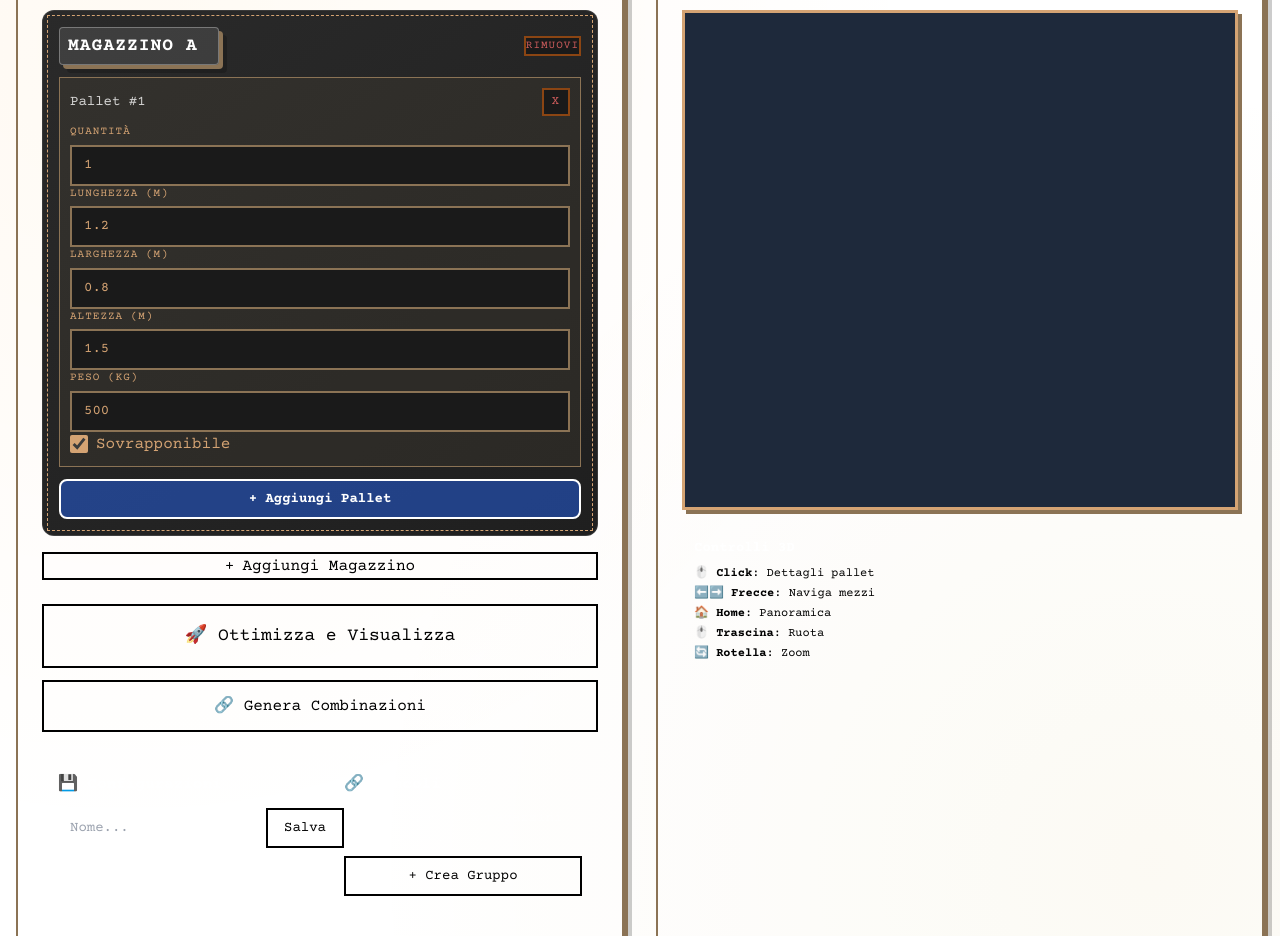
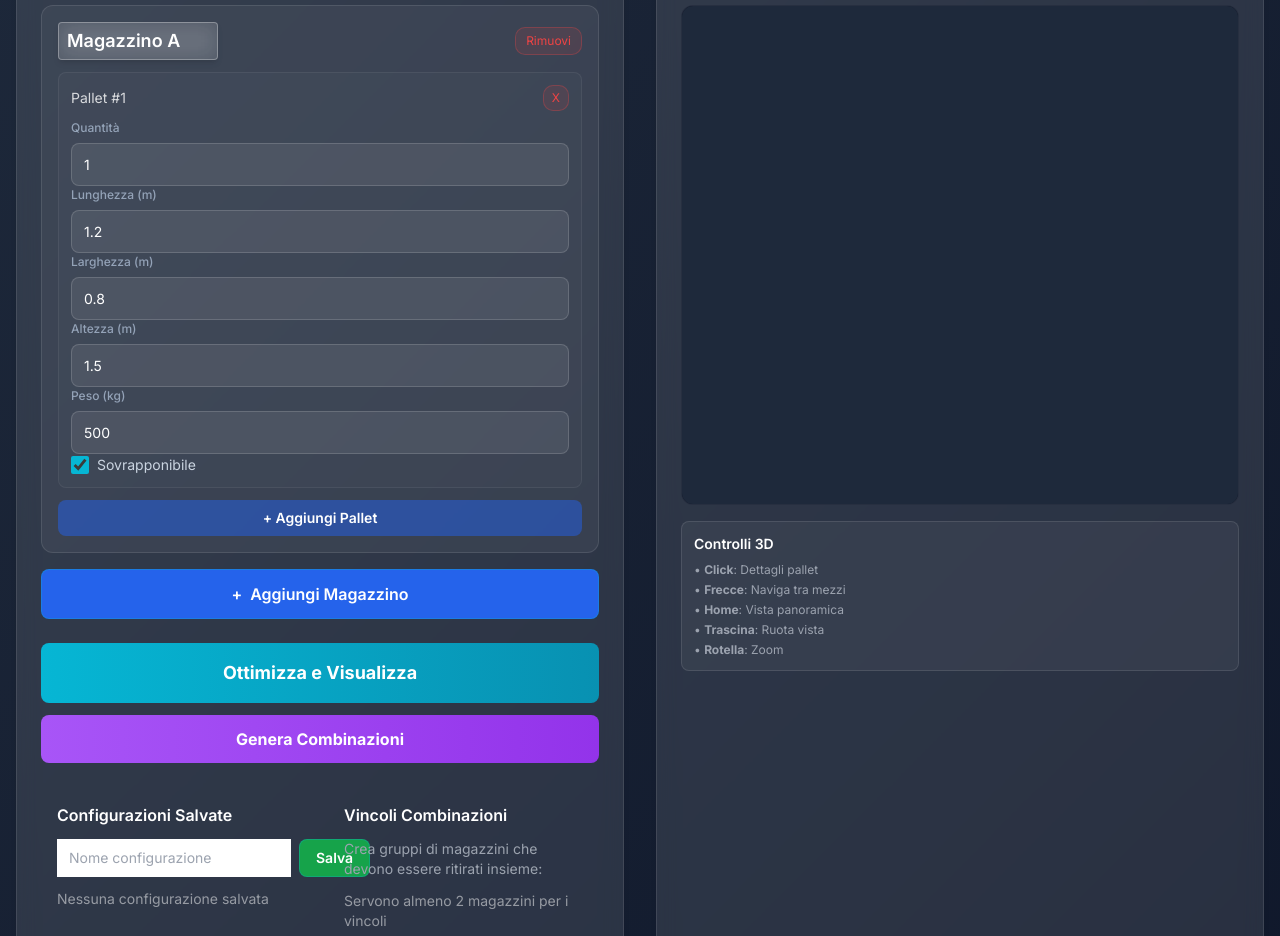
Before and after one commit to EsavingEU/PalGo, a plain HTML site: page index.html in a window 1280 px wide. Shown: the part 224-1160 px from the top of the page. Drawn offline with nearby package versions, Linux system fonts and the light colour scheme.

Commit message:
Add files via upload

```diff
--- a/index.html
+++ b/index.html
@@ -13,15 +13,14 @@
     <div class="container mx-auto px-4 py-8">
         <!-- Header -->
         <header class="text-center mb-8">
-            <h1 class="text-5xl font-bold text-white mb-2">PalGo</h1>
+            <h1 class="text-5xl font-bold mb-2">PalGo</h1>
             <p class="text-lg">Ottimizzatore Bilico Centinato 3D</p>
         </header>
 
         <div class="grid grid-cols-1 lg:grid-cols-2 gap-8">
             <!-- Form Magazzini -->
             <div class="bg-white/10 p-6">
-                <h2 class="text-2xl font-semibold text-white mb-6 flex items-center">
-                    <span class="text-3xl mr-3">📦</span>
+                <h2 class="text-2xl font-semibold text-white mb-6">
                     Magazzini / Ritiri
                 </h2>
 
@@ -29,20 +28,20 @@
                     <!-- Warehouse sections will be added here -->
                 </div>
 
-                <button onclick="addWarehouse()" class="w-full mb-6 flex items-center justify-center">
+                <button onclick="addWarehouse()" class="w-full mb-6 flex items-center justify-center bg-blue-600 hover:bg-blue-700 text-white font-semibold py-3 px-6 rounded-lg transition duration-200">
                     <span class="mr-2">+</span> Aggiungi Magazzino
                 </button>
 
                 <!-- Azioni Principali -->
                 <div class="space-y-3 mb-6">
-                    <button onclick="optimizeAndVisualize()" class="w-full py-4 px-6 text-lg">
-                        🚀 Ottimizza e Visualizza
+                    <button onclick="optimizeAndVisualize()" class="w-full bg-gradient-to-r from-cyan-500 to-cyan-600 hover:from-cyan-600 hover:to-cyan-700 text-white font-bold py-4 px-6 rounded-lg transition duration-200 text-lg">
+                        Ottimizza e Visualizza
                     </button>
-                    <button onclick="generateCombinations()" class="w-full py-3 px-6">
-                        🔗 Genera Combinazioni
+                    <button onclick="generateCombinations()" class="w-full bg-gradient-to-r from-purple-500 to-purple-600 hover:from-purple-600 hover:to-purple-700 text-white font-bold py-3 px-6 rounded-lg transition duration-200">
+                        Genera Combinazioni
                     </button>
-                    <button id="returnToMultiBtn" onclick="returnToMultiView()" class="w-full py-3 px-6 hidden">
-                        🔄 Torna a Vista Multi-Magazzino
+                    <button id="returnToMultiBtn" onclick="returnToMultiView()" class="w-full bg-gradient-to-r from-orange-500 to-orange-600 hover:from-orange-600 hover:to-orange-700 text-white font-bold py-3 px-6 rounded-lg transition duration-200 hidden">
+                        Torna a Vista Multi-Magazzino
                     </button>
                 </div>
 
@@ -50,10 +49,10 @@
                 <div class="grid grid-cols-1 md:grid-cols-2 gap-4">
                     <!-- Salvataggio Configurazioni -->
                     <div class="p-4">
-                        <h3 class="text-white font-semibold mb-3">💾 Configurazioni</h3>
+                        <h3 class="text-white font-semibold mb-3">Configurazioni Salvate</h3>
                         <div class="flex gap-2 mb-3">
-                            <input type="text" id="configName" placeholder="Nome..." class="flex-1 px-3 py-2 text-sm">
-                            <button onclick="saveConfiguration()" class="py-2 px-4 text-sm">
+                            <input type="text" id="configName" placeholder="Nome configurazione" class="flex-1 px-3 py-2 text-sm">
+                            <button onclick="saveConfiguration()" class="bg-green-600 hover:bg-green-700 text-white font-semibold py-2 px-4 rounded-lg transition text-sm">
                                 Salva
                             </button>
                         </div>
@@ -64,11 +63,12 @@
 
                     <!-- Vincoli Combinazioni -->
                     <div class="p-4">
-                        <h3 class="text-white font-semibold mb-3">🔗 Vincoli</h3>
+                        <h3 class="text-white font-semibold mb-3">Vincoli Combinazioni</h3>
+                        <p class="text-gray-400 text-sm mb-3">Crea gruppi di magazzini che devono essere ritirati insieme:</p>
                         <div id="warehouseCheckboxes" class="space-y-2 max-h-20 overflow-y-auto mb-2">
                             <!-- Warehouse checkboxes will appear here -->
                         </div>
-                        <button onclick="createConstraintGroup()" class="w-full mb-2 py-2 px-4 text-sm">
+                        <button onclick="createConstraintGroup()" class="w-full mb-2 bg-purple-600 hover:bg-purple-700 text-white font-semibold py-2 px-4 rounded-lg transition text-sm">
                             + Crea Gruppo
                         </button>
                         <div id="constraintGroups" class="space-y-2 max-h-20 overflow-y-auto">
@@ -78,20 +78,19 @@
                 </div>
 
                 <!-- Limiti Bilico -->
-                <div class="mt-6 p-4">
-                    <h3 class="text-white font-semibold mb-2">⚙️ Limiti Bilico</h3>
-                    <ul class="text-sm space-y-1">
-                        <li>• 13.6m × 2.5m</li>
-                        <li>• Altezza max: 2.60m</li>
-                        <li>• Peso max: 25t</li>
+                <div class="mt-6 p-4 bg-white/5 rounded-lg border border-white/10">
+                    <h3 class="text-white font-semibold mb-2">Limiti Bilico</h3>
+                    <ul class="text-gray-400 text-sm space-y-1">
+                        <li>• Dimensioni: 13.6m × 2.5m</li>
+                        <li>• Altezza massima: 2.60m</li>
+                        <li>• Peso massimo: 25t</li>
                     </ul>
                 </div>
             </div>
 
             <!-- 3D Visualization -->
             <div class="bg-white/10 p-6">
-                <h2 class="text-2xl font-semibold text-white mb-6 flex items-center">
-                    <span class="text-3xl mr-3">🚚</span>
+                <h2 class="text-2xl font-semibold text-white mb-6">
                     Visualizzazione 3D
                 </h2>
 
@@ -104,19 +103,19 @@
                     </div>
 
                     <div id="errors" class="p-4 hidden">
-                        <h3 class="text-white font-semibold mb-2">⚠️ Problemi</h3>
+                        <h3 class="text-white font-semibold mb-2">Problemi</h3>
                         <div id="errorsContent" class="text-sm"></div>
                     </div>
                 </div>
 
-                <div class="mt-4 p-3">
+                <div class="mt-4 p-3 bg-white/5 rounded-lg border border-white/10">
                     <h4 class="text-white font-semibold text-sm mb-2">Controlli 3D</h4>
-                    <ul class="text-xs space-y-1">
-                        <li>🖱️ <strong>Click</strong>: Dettagli pallet</li>
-                        <li>⬅️➡️ <strong>Frecce</strong>: Naviga mezzi</li>
-                        <li>🏠 <strong>Home</strong>: Panoramica</li>
-                        <li>🖱️ <strong>Trascina</strong>: Ruota</li>
-                        <li>🔄 <strong>Rotella</strong>: Zoom</li>
+                    <ul class="text-gray-400 text-xs space-y-1">
+                        <li>• <strong>Click</strong>: Dettagli pallet</li>
+                        <li>• <strong>Frecce</strong>: Naviga tra mezzi</li>
+                        <li>• <strong>Home</strong>: Vista panoramica</li>
+                        <li>• <strong>Trascina</strong>: Ruota vista</li>
+                        <li>• <strong>Rotella</strong>: Zoom</li>
                     </ul>
                 </div>
             </div>
--- a/style.css
+++ b/style.css
@@ -1,193 +1,177 @@
-/* Custom styles for PalGo - Industrial Retro Warehouse */
-@import url('https://fonts.googleapis.com/css2?family=Courier+Prime:wght@400;700&family=Oswald:wght@400;700&display=swap');
+/* Custom styles for PalGo - Clean Modern */
+@import url('https://fonts.googleapis.com/css2?family=Inter:wght@400;500;600;700&display=swap');
 
 body {
-    font-family: 'Courier Prime', monospace;
-    background: linear-gradient(135deg, #1a1a1a 0%, #2d2d2d 50%, #1a1a1a 100%);
-    background-image:
-        radial-gradient(circle at 10% 20%, rgba(255, 140, 0, 0.05) 0%, transparent 50%),
-        radial-gradient(circle at 90% 80%, rgba(184, 134, 11, 0.05) 0%, transparent 50%);
+    font-family: 'Inter', sans-serif;
+    background: linear-gradient(135deg, #1e293b 0%, #0f172a 100%);
 }
 
 h1 {
-    font-family: 'Oswald', sans-serif;
-    text-transform: uppercase;
-    letter-spacing: 4px;
-    text-shadow: 3px 3px 0 #d4a373, 6px 6px 0 rgba(0,0,0,0.3);
+    font-weight: 700;
+    letter-spacing: -0.5px;
+    color: #ffffff;
 }
 
 header p {
-    font-family: 'Courier Prime', monospace;
-    letter-spacing: 2px;
-    color: #d4a373;
+    color: #94a3b8;
+    font-weight: 400;
 }
 
-/* Industrial card style */
+/* Modern card style */
 .bg-white\/10 {
-    background: linear-gradient(145deg, #2a2a2a, #1f1f1f);
-    border: 3px solid #d4a373;
-    box-shadow:
-        4px 4px 0 #8b7355,
-        8px 8px 0 rgba(0,0,0,0.2);
+    background: rgba(255, 255, 255, 0.05);
+    border: 1px solid rgba(255, 255, 255, 0.1);
+    border-radius: 16px;
+    backdrop-filter: blur(10px);
+    box-shadow: 0 4px 6px -1px rgba(0, 0, 0, 0.1), 0 2px 4px -1px rgba(0, 0, 0, 0.06);
 }
 
 /* Warehouse section */
 .warehouse-section {
-    background: linear-gradient(145deg, #2a2a2a, #1f1f1f);
-    border: 2px solid #8b7355;
+    background: rgba(255, 255, 255, 0.03);
+    border: 1px solid rgba(255, 255, 255, 0.08);
+    border-radius: 12px;
     padding: 16px;
-    transition: all 0.3s ease;
-    position: relative;
-}
-
-.warehouse-section::before {
-    content: '';
-    position: absolute;
-    top: 4px;
-    left: 4px;
-    right: 4px;
-    bottom: 4px;
-    border: 1px dashed #d4a373;
-    pointer-events: none;
+    transition: all 0.2s ease;
 }
 
 .warehouse-section:hover {
-    border-color: #d4a373;
-    transform: translate(-2px, -2px);
-    box-shadow: 6px 6px 0 #8b7355;
+    background: rgba(255, 255, 255, 0.06);
+    border-color: rgba(6, 182, 212, 0.3);
+    transform: translateY(-2px);
+    box-shadow: 0 8px 16px -4px rgba(0, 0, 0, 0.1);
 }
 
 .warehouse-name {
-    background: #1a1a1a;
-    border: 2px solid #8b7355;
-    padding: 4px 8px;
-    color: #d4a373;
-    font-family: 'Courier Prime', monospace;
+    background: rgba(255, 255, 255, 0.08);
+    border: 1px solid rgba(255, 255, 255, 0.15);
+    border-radius: 8px;
+    padding: 6px 12px;
+    color: #ffffff;
     font-size: 16px;
-    text-transform: uppercase;
-    letter-spacing: 1px;
+    font-weight: 500;
 }
 
 .warehouse-name:focus {
     outline: none;
-    border-color: #d4a373;
-    background: #2a2a2a;
+    border-color: #06b6d4;
+    background: rgba(255, 255, 255, 0.12);
 }
 
 /* Pallet row */
 .pallet-row {
-    background: rgba(139, 115, 85, 0.1);
-    border: 1px solid #8b7355;
-    padding: 10px;
+    background: rgba(255, 255, 255, 0.02);
+    border: 1px solid rgba(255, 255, 255, 0.06);
+    border-radius: 8px;
+    padding: 12px;
     transition: all 0.2s ease;
 }
 
 .pallet-row:hover {
-    background: rgba(212, 163, 115, 0.15);
-    border-color: #d4a373;
+    background: rgba(255, 255, 255, 0.05);
+    border-color: rgba(6, 182, 212, 0.2);
 }
 
 /* Inputs */
 .input-group input[type="number"],
 .input-group input[type="text"] {
     width: 100%;
-    padding: 8px 12px;
-    border: 2px solid #8b7355;
-    background: #1a1a1a;
-    color: #d4a373;
-    font-family: 'Courier Prime', monospace;
+    padding: 10px 12px;
+    border: 1px solid rgba(255, 255, 255, 0.15);
+    border-radius: 8px;
+    background: rgba(255, 255, 255, 0.08);
+    color: #ffffff;
     font-size: 14px;
-    text-transform: uppercase;
+    font-weight: 400;
+    transition: all 0.2s ease;
 }
 
 .input-group input[type="number"]:focus,
 .input-group input[type="text"]:focus {
     outline: none;
-    border-color: #d4a373;
-    background: #2a2a2a;
+    border-color: #06b6d4;
+    background: rgba(255, 255, 255, 0.12);
+    box-shadow: 0 0 0 3px rgba(6, 182, 212, 0.1);
 }
 
 .input-group input[type="number"]::placeholder,
 .input-group input[type="text"]::placeholder {
-    color: #8b7355;
+    color: #64748b;
 }
 
 /* Labels */
 .input-label {
-    color: #d4a373;
-    font-size: 11px;
-    text-transform: uppercase;
-    letter-spacing: 1px;
-    margin-bottom: 4px;
+    color: #94a3b8;
+    font-size: 12px;
+    font-weight: 500;
+    margin-bottom: 6px;
 }
 
 /* Buttons */
 button {
-    font-family: 'Oswald', sans-serif;
-    text-transform: uppercase;
-    letter-spacing: 2px;
-    border: 2px solid;
-    transition: all 0.3s ease;
-    position: relative;
+    font-weight: 600;
+    border-radius: 10px;
+    transition: all 0.2s ease;
+    border: none;
 }
 
 button:hover {
-    transform: translate(-2px, -2px);
-    box-shadow: 4px 4px 0 rgba(0,0,0,0.3);
+    transform: translateY(-1px);
+    box-shadow: 0 4px 12px rgba(0, 0, 0, 0.15);
+}
+
+button:active {
+    transform: translateY(0);
 }
 
 /* Primary action buttons */
 .bg-gradient-to-r {
-    background: linear-gradient(145deg, #d4a373, #8b7355);
-    border-color: #d4a373;
-    color: #1a1a1a;
+    background: linear-gradient(135deg, #06b6d4 0%, #0891b2 100%);
+    color: #ffffff;
 }
 
 .bg-gradient-to-r:hover {
-    background: linear-gradient(145deg, #8b7355, #d4a373);
+    background: linear-gradient(135deg, #0891b2 0%, #06b6d4 100%);
 }
 
 /* Secondary buttons */
 .bg-blue-600,
 .bg-purple-600,
 .bg-green-600 {
-    background: #1a1a1a;
-    border-color: #d4a373;
-    color: #d4a373;
+    background: rgba(6, 182, 212, 0.15);
+    color: #06b6d4;
+    border: 1px solid rgba(6, 182, 212, 0.3);
 }
 
 .bg-blue-600:hover,
 .bg-purple-600:hover,
 .bg-green-600:hover {
-    background: #2a2a2a;
-    border-color: #8b7355;
+    background: rgba(6, 182, 212, 0.25);
+    border-color: rgba(6, 182, 212, 0.5);
 }
 
 /* Remove button */
 .remove-btn {
-    background: #1a1a1a;
-    border: 2px solid #8b4513;
-    color: #cd5c5c;
-    font-family: 'Courier Prime', monospace;
-    text-transform: uppercase;
-    font-size: 11px;
-    letter-spacing: 1px;
+    background: rgba(239, 68, 68, 0.1);
+    border: 1px solid rgba(239, 68, 68, 0.3);
+    color: #ef4444;
+    font-size: 12px;
+    padding: 4px 10px;
 }
 
 .remove-btn:hover {
-    background: #2a1a1a;
-    border-color: #cd5c5c;
-    color: #ff6b6b;
+    background: rgba(239, 68, 68, 0.2);
+    border-color: rgba(239, 68, 68, 0.5);
 }
 
 /* 3D Container */
 #threeContainer {
     position: relative;
-    border: 3px solid #d4a373;
-    background: #0a0a0a;
-    box-shadow:
-        inset 0 0 50px rgba(0,0,0,0.5),
-        4px 4px 0 #8b7355;
+    border: 1px solid rgba(255, 255, 255, 0.1);
+    background: #0f172a;
+    border-radius: 12px;
+    overflow: hidden;
+    box-shadow: inset 0 2px 4px rgba(0, 0, 0, 0.3);
 }
 
 #threeContainer canvas {
@@ -196,63 +180,69 @@
 
 /* Results sections */
 .bg-green-500\/20 {
-    background: rgba(139, 69, 19, 0.2);
-    border: 2px solid #228b22;
+    background: rgba(16, 185, 129, 0.1);
+    border: 1px solid rgba(16, 185, 129, 0.3);
+    border-radius: 10px;
 }
 
 .bg-blue-500\/20 {
-    background: rgba(70, 130, 180, 0.2);
-    border: 2px solid #4682b4;
+    background: rgba(6, 182, 212, 0.1);
+    border: 1px solid rgba(6, 182, 212, 0.3);
+    border-radius: 10px;
 }
 
 .bg-red-500\/20 {
-    background: rgba(139, 0, 0, 0.2);
-    border: 2px solid #8b0000;
+    background: rgba(239, 68, 68, 0.1);
+    border: 1px solid rgba(239, 68, 68, 0.3);
+    border-radius: 10px;
 }
 
 .bg-yellow-500\/20 {
-    background: rgba(218, 165, 32, 0.2);
-    border: 2px solid #b8860b;
+    background: rgba(245, 158, 11, 0.1);
+    border: 1px solid rgba(245, 158, 11, 0.3);
+    border-radius: 10px;
 }
 
 .bg-white\/10 {
-    background: rgba(26, 26, 26, 0.8);
-    border: 2px solid #8b7355;
+    background: rgba(255, 255, 255, 0.05);
+    border: 1px solid rgba(255, 255, 255, 0.1);
+    border-radius: 10px;
 }
 
 /* Constraint groups */
 .constraint-group {
-    background: rgba(139, 115, 85, 0.2);
-    border: 1px solid #d4a373;
+    background: rgba(6, 182, 212, 0.1);
+    border: 1px solid rgba(6, 182, 212, 0.3);
+    border-radius: 8px;
 }
 
 /* Scrollbar styling */
 ::-webkit-scrollbar {
-    width: 12px;
+    width: 8px;
 }
 
 ::-webkit-scrollbar-track {
-    background: #1a1a1a;
-    border: 1px solid #8b7355;
+    background: rgba(255, 255, 255, 0.05);
+    border-radius: 4px;
 }
 
 ::-webkit-scrollbar-thumb {
-    background: linear-gradient(145deg, #d4a373, #8b7355);
-    border: 2px solid #1a1a1a;
+    background: rgba(255, 255, 255, 0.2);
+    border-radius: 4px;
 }
 
 ::-webkit-scrollbar-thumb:hover {
-    background: linear-gradient(145deg, #8b7355, #d4a373);
+    background: rgba(255, 255, 255, 0.3);
 }
 
 /* Checkbox styling */
 input[type="checkbox"] {
-    accent-color: #d4a373;
+    accent-color: #06b6d4;
 }
 
 input[type="checkbox"] + label {
-    color: #d4a373;
-    font-family: 'Courier Prime', monospace;
+    color: #cbd5e1;
+    font-size: 14px;
 }
 
 .checkbox-group {
```
